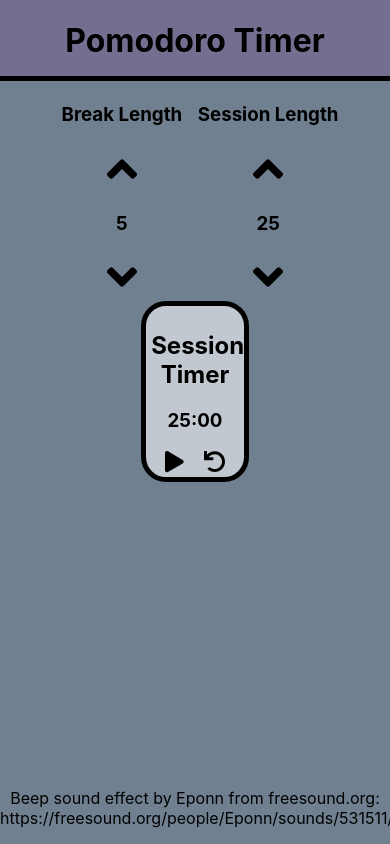
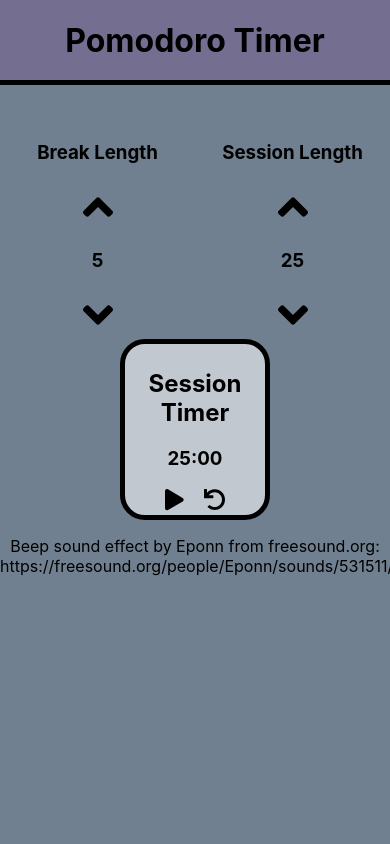
Before and after one commit to clarence-adams/fcc-clock, a React (Create React App) app: page / in a window 390 px wide. Built offline with nearby package versions, Linux system fonts and the light colour scheme.

Commit message:
Fixed header not scaling with mobile as well as timer

```diff
--- a/package.json
+++ b/package.json
@@ -10,6 +10,7 @@
     "@testing-library/jest-dom": "^5.11.9",
     "@testing-library/react": "^11.2.5",
     "@testing-library/user-event": "^12.7.1",
+    "chokidar": "^3.5.2",
     "immer": "^8.0.1",
     "react": "^17.0.1",
     "react-dom": "^17.0.1",
--- a/src/App.css
+++ b/src/App.css
@@ -1,3 +1,10 @@
+/* Media query for most mobile device screens */
+@media screen and (max-width: 900px) {
+  #timer-wrapper {
+    width: 33.33% !important;
+  }
+}
+
 .button-group {
   width: 50%;
 }
@@ -8,18 +15,18 @@ body {
   background-color: slategrey;
   display: flex;
   justify-content: center;
+  overflow-x: hidden;
 }
 header {
   position: absolute;
   top: 0vh;
   left: 0vw;
-  height: 9vh;
+  height: calc(2.5em * 2);
   width: 100vw;
   border-bottom: 5px solid black;
   background-color: #746F90;
 }
 footer {
-  position: absolute;
   bottom: 0vh;
   left: 0vw;
   width: 100vw;
@@ -31,14 +38,14 @@ footer {
   display: flex;
   flex-wrap: wrap;
   justify-content: center;
-  height: 44vh;
-  width: 75vw;
-  margin-top: 10vh;
+  width: 100vw;
+  margin: 5vh 0 0 0;
+  padding: calc(2.5em * 2) 0 0 0;
   text-align: center;
 }
 #timer-wrapper {
   padding: 5px 5px 5px 5px;
-  width: 30%;
+  width: 20%;
   border: 5px solid black;
   border-radius: 25px;
   background-color: #C1C8CF;
```
Also changed, not shown: 1 other file (tests, documents, lock files or other folders).
